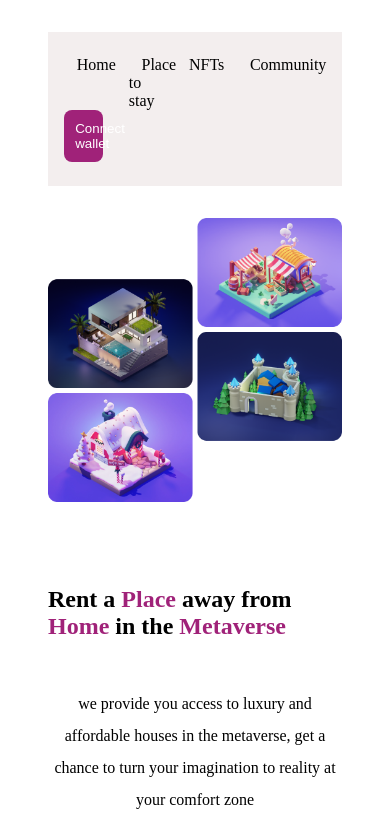
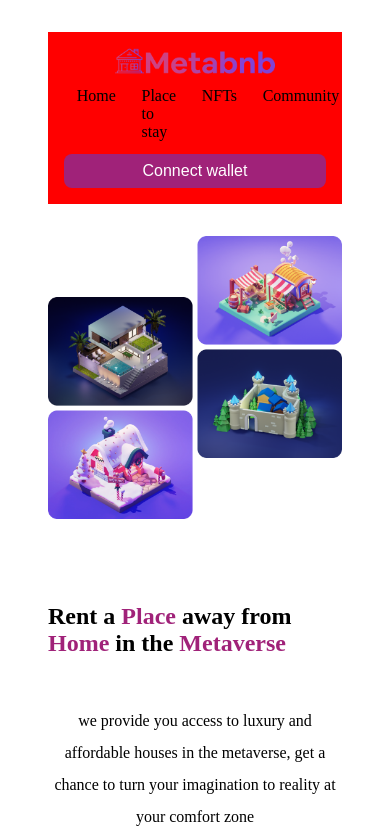
Before and after one commit to chiomaubaezuonu/HNG9-Metabnb-Stage3-task, a React (Create React App) app: page / in a window 390 px wide. Shown: the top 838 px of the page. Built offline with nearby package versions, Linux system fonts and the light colour scheme; a web font is replaced by a local one.

Commit message:
Modified style.css

```diff
--- a/public/style.css
+++ b/public/style.css
@@ -50,18 +50,6 @@ a {
 .link {
     padding: 0.8rem;
     text-decoration: none;
-}
-
-.hamburger {
-    display: none;
-    cursor: pointer;
-}
-
-.bar {
-    display: block;
-    width: 1.9rem;
-    height: 0.031rem;
-    background-color: grey;
 }
 
 .left-text span {
@@ -360,23 +348,26 @@ hr {
     }
 
     #nav-logo {
-        display: none;
+        margin: 0 auto;
     }
 
     nav {
+        width: 100%;
+        margin: 0 0;
         display: flex;
         flex-direction: column;
     }
 
 .modal{
     background-color: white;
-    width: 100%;
+    width: 80%;
     height: 15rem;
     margin-left: 1rem;
     display: flex;
     justify-content: center;
     align-items: center;
     z-index: 38;
+    padding: 1rem;
 }
 .overlay{
     width: 80%;
@@ -426,6 +417,18 @@ hr{
         font-size: 1rem;
         line-height: 2rem;
     }
+a{
+    display: flex;
+    padding: 0;
+    margin: 0;
+}
+#nav-wallet{
+    padding: 0.5rem 4rem;
+    margin: 0 auto;
+    width: 100%;
+    text-align: center;
+    font-size: 1rem;
+}
 
     #hero-input, #hero-btn {
         width: 12rem;
@@ -523,8 +526,9 @@ hr{
 }
 @media (max-width: 768px){
     nav{
-        background-color: rgb(243, 238, 238);
-        padding: 1.5rem 1rem;
+        width: 100%;
+        background-color: red;
+        padding: 1rem 1rem;
         margin: 0;
         font-size: 1rem;
     }
@@ -541,13 +545,3 @@ hr{
     }
 
 }
-/* @media (min-width: 1024px){
-    .metabnb{
-        background-color: red;
-        margin: 26rem 0;
-    }
-    nav{
-        background-color: lime;
-        padding: 2rem
-    }
-} */
```
